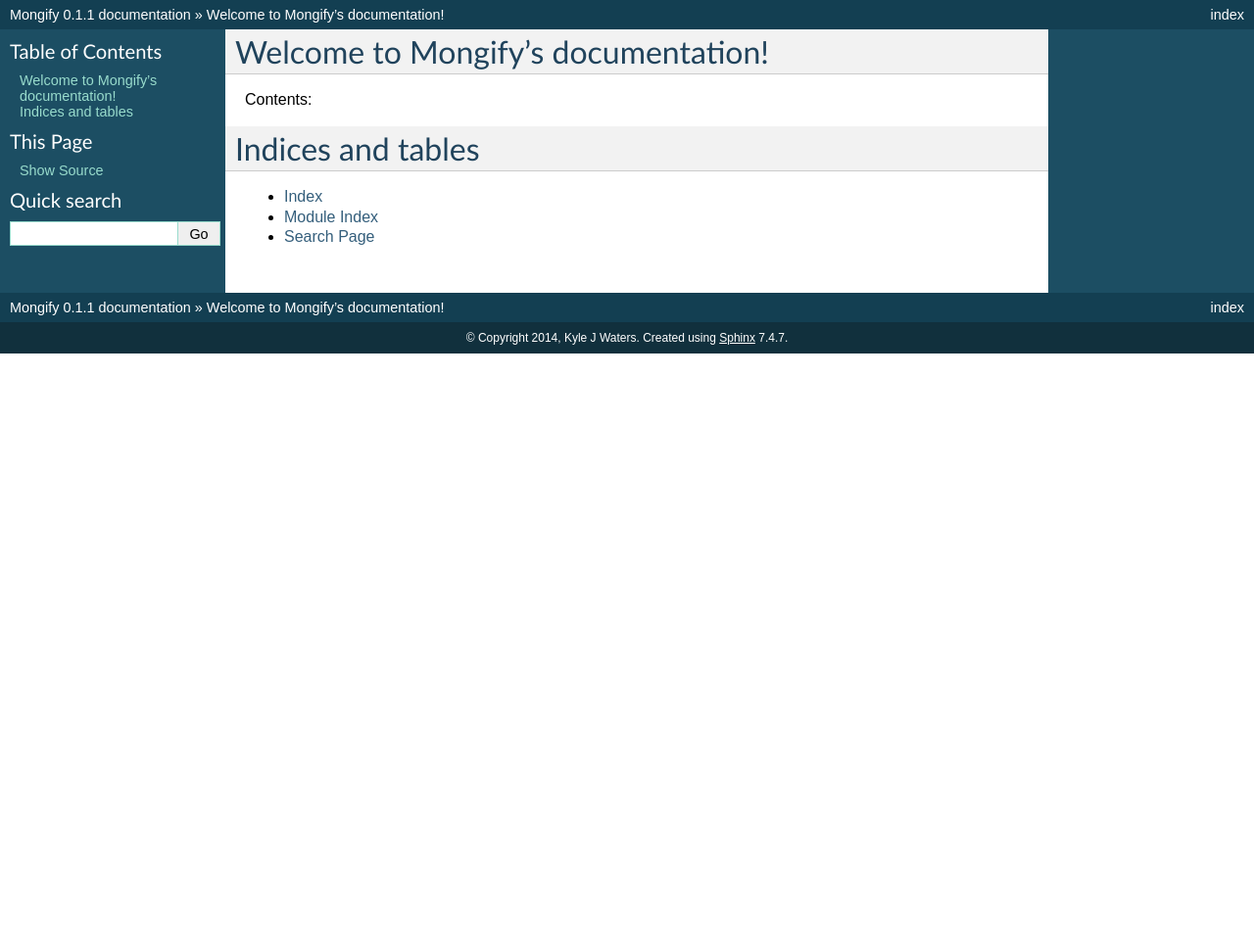
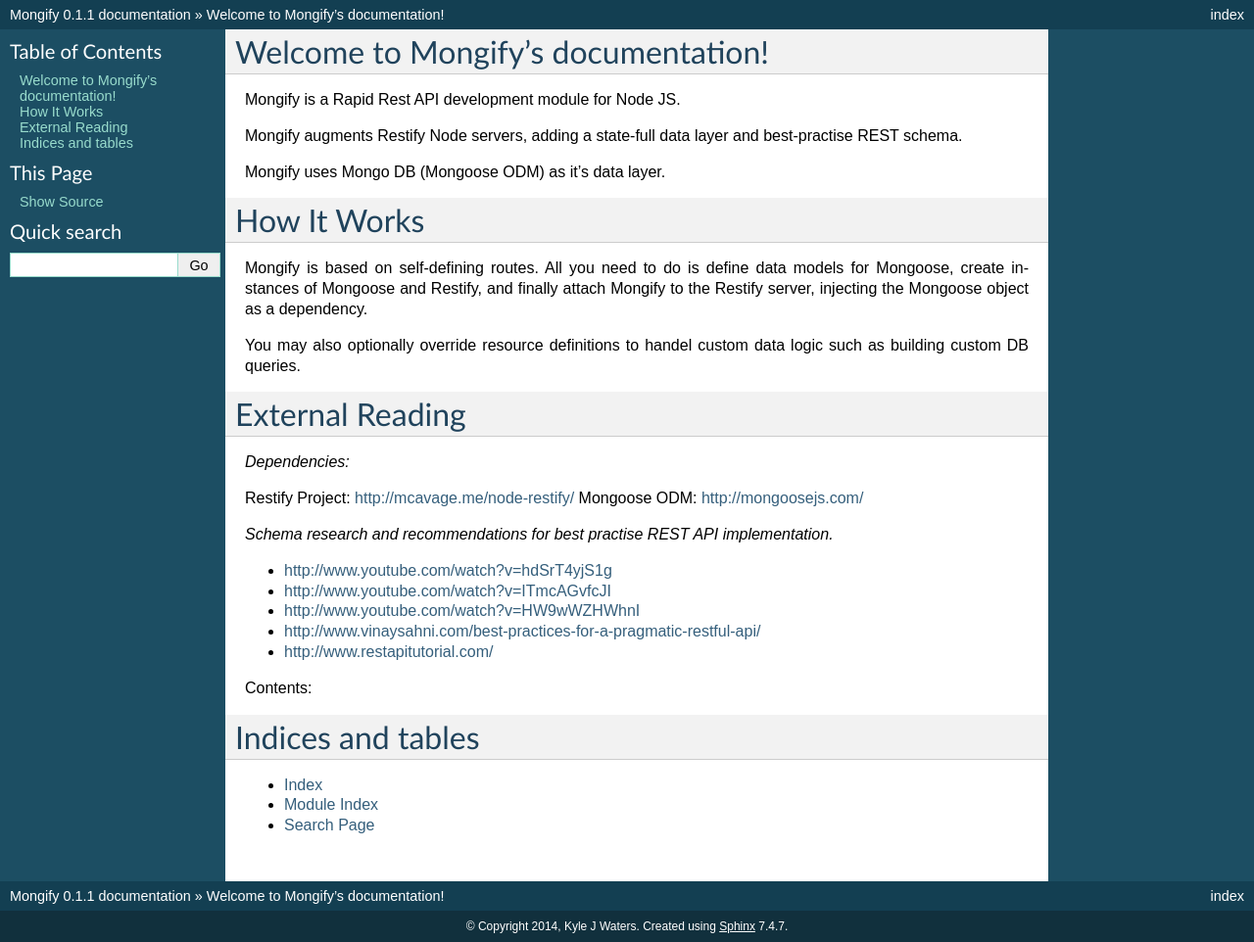
Before and after one commit to Kyle-J/Mongify, a Sphinx documentation site: the page built from docs/source/index.rst, in a window 1280 px wide. Shown: the whole page at 98% size. Built offline with Sphinx 7.4.7, drawn with Linux system fonts in a browser that asks for light colours; before the commit the page ends 900 px from its top, so only the background shows below that.

Commit message:
Updated docs

```diff
--- a/docs/source/index.rst
+++ b/docs/source/index.rst
@@ -5,6 +5,37 @@
 
 Welcome to Mongify's documentation!
 ===================================
+
+Mongify is a Rapid Rest API development module for Node JS.
+
+Mongify augments Restify Node servers, adding a state-full data layer and best-practise REST schema.
+
+Mongify uses Mongo DB (Mongoose ODM) as it's data layer.
+
+How It Works
+============
+
+Mongify is based on self-defining routes. All you need to do is define data models for Mongoose, create instances of
+Mongoose and Restify, and finally attach Mongify to the Restify server, injecting the Mongoose object as a dependency.
+
+You may also optionally override resource definitions to handel custom data logic such as building custom DB queries.
+
+External Reading
+================
+
+*Dependencies:*
+
+Restify Project: http://mcavage.me/node-restify/
+Mongoose ODM: http://mongoosejs.com/
+
+*Schema research and recommendations for best practise REST API implementation.*
+
+- http://www.youtube.com/watch?v=hdSrT4yjS1g
+- http://www.youtube.com/watch?v=ITmcAGvfcJI
+- http://www.youtube.com/watch?v=HW9wWZHWhnI
+- http://www.vinaysahni.com/best-practices-for-a-pragmatic-restful-api/
+- http://www.restapitutorial.com/
+
 
 Contents:
 
```
Also changed, not shown: 6 other files.
